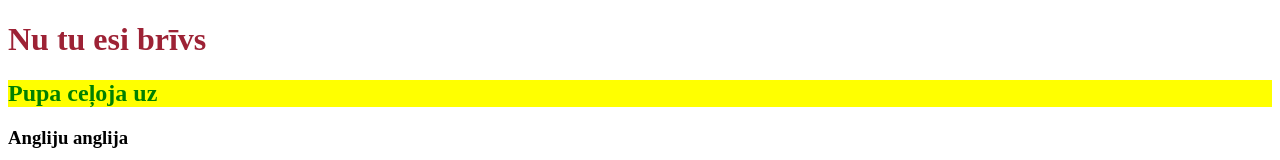
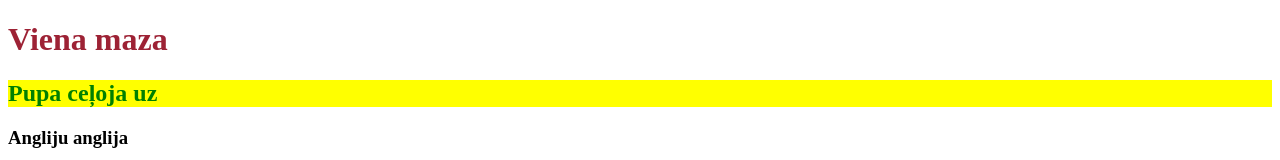
Before and after one commit to janisdatorium/w2bpage_style, a plain HTML site: page index.html in a window 1280 px wide. Shown: the top 160 px of the page. Drawn offline with Linux system fonts and the light colour scheme.

Commit message:
Update index.html

```diff
--- a/index.html
+++ b/index.html
@@ -6,7 +6,7 @@
 
 <body>
 
-<h1 style="color:#9D2235">Nu tu esi brīvs</h1>
+<h1 style="color:#9D2235">Viena maza</h1>
 <h2 style="color:green;background-color:yellow;">Pupa ceļoja uz</h2>
 <h3>Angliju anglija</h3>
 <h4 style="border:2px solid Tomato;">Bij aizslēgta un</h4>
```
